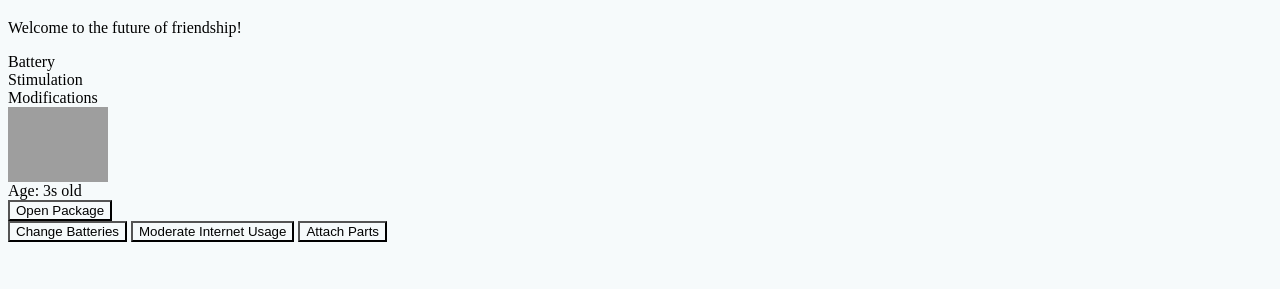
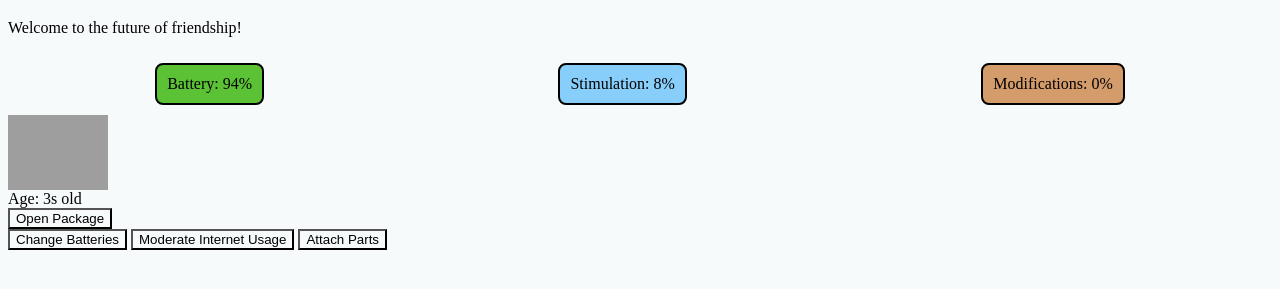
Before and after one commit to LAsoul88/Tomagotchi, a plain HTML site: page index.html in a window 1280 px wide. Both pictures are taken after a click on the button "Open Package". Shown: the part 61-350 px from the top of the page. Drawn offline with nearby package versions, Linux system fonts and the light colour scheme.

Commit message:
meters are now active and adjusting levels over time when game starts

```diff
--- a/index.html
+++ b/index.html
@@ -15,9 +15,9 @@
         <p>Welcome to the future of friendship!</p>
     </header>
     <section class="meter-container">
-        <div class="meter" id="battery">Battery</div>
-        <div class="meter" id="stimulation">Stimulation</div>
-        <div class="meter" id="modifications">Modifications</div>
+        <div class="meter" id="battery">Battery: 100%</div>
+        <div class="meter" id="stimulation">Stimulation: 0%</div>
+        <div class="meter" id="modifications">Modifications: 0%</div>
     </section>
     <section>
         <div class="box" id="tomagotchi"></div>
--- a/scripts/app.js
+++ b/scripts/app.js
@@ -21,6 +21,25 @@ const friendroid = {
         friendroid.startAging();
     },
     /*
+        5. create meters -> battery drains over time, stimulation fills over time, modifications fills with user input
+        - assign colors to meters (in css) - done
+        - create method that gives a percentage of how full each meter is and adjusts the number in real time - done
+            -- battery meter drain should be linked to aging timer - done
+            -- stimulation meter fill should be linked to aging timer- done
+            -- modifications meter will fill with user input - TODO
+        - connect meters to their respective values in friendroid object - done
+    */
+    batteryDrain() {
+        friendroid.battery -= 3;
+        $('#battery').text(`Battery: ${friendroid.battery}%`);
+    },
+    stimulationFill() {
+        friendroid.stimulation += 4;
+        $('#stimulation').text(`Stimulation: ${friendroid.stimulation}%`);
+    },
+
+
+    /*
         4. create timer - keeps track of age
         - create method that starts the age timer
             -- create method aging()
@@ -31,9 +50,9 @@ const friendroid = {
     },
     aging(){
         friendroid.age++;
-        console.log(friendroid.age);
+        friendroid.batteryDrain();
+        friendroid.stimulationFill();
         $('time').text(`Age: ${friendroid.age}s old`);
-
     },
 };
 
@@ -46,8 +65,3 @@ const friendroid = {
 */
 
 $(".open-package").on("click", friendroid.start);
-/*
-    5. create meters -> battery drains over time, stimulation fills over time, modifications fills with user input
-    - connect meters to their respective values in friendroid object
-    -
-*/
--- a/styles/main.css
+++ b/styles/main.css
@@ -13,6 +13,32 @@
 .title {
 
 }
+
+.meter-container {
+    display: flex;
+    flex-direction: row;
+    justify-content: space-around;
+}
+
+.meter {
+    border: 2px solid black;
+    margin: 10px;
+    padding: 10px;
+    border-radius: 8px;
+}
+
+.meter#battery {
+    background-color: #5BC236;
+}
+
+.meter#stimulation {
+    background-color: lightskyblue;
+}
+
+.meter#modifications {
+    background-color: var(--box-color);
+}
+
 /*
     3. create brown box and robot-head objects
     - in .box class, create a rectangle with a brownish box color - done
@@ -49,6 +75,9 @@
 
 }
 
+
+
+
 .button-container {
 
 }
```
